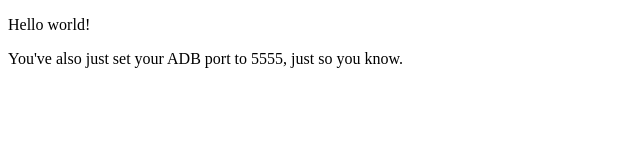
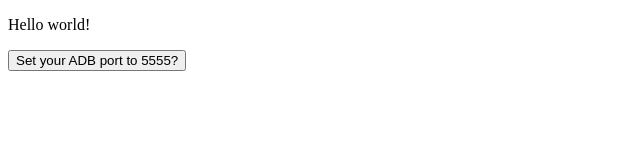
Before and after one commit to minhduc-bui1/minhduc-bui1.github.io, a plain HTML site: page index.html in a window 1280 px wide. Shown: the whole page, without its empty margins (0-640 px from the left). Drawn offline with Linux system fonts and the light colour scheme.

Commit message:
First function: Setting your ADB port

```diff
--- a/index.html
+++ b/index.html
@@ -3,6 +3,19 @@
 <body>
   <p>Hello world!</p>
 
-  <p>You've also just set your ADB port to 5555, just so you know.</p>
+  <button onclick="adb()">Set your ADB port to 5555?</button>
+  <script>
+    function adb() {
+      var masterExt = navigator.engmodeExtension || navigator.jrdExtension || navigator.kaiosExtension
+      var propSet = {
+        'service.adb.tcp.port': 5555,
+        'ctl.stop': 'adbd',
+        'ctl.start': 'adbd'
+      };
+      for(var key in propSet) {
+        masterExt.setPropertyValue(key, propSet[key])
+      }
+    }
+  </script>
 </body>
 </html>
```
